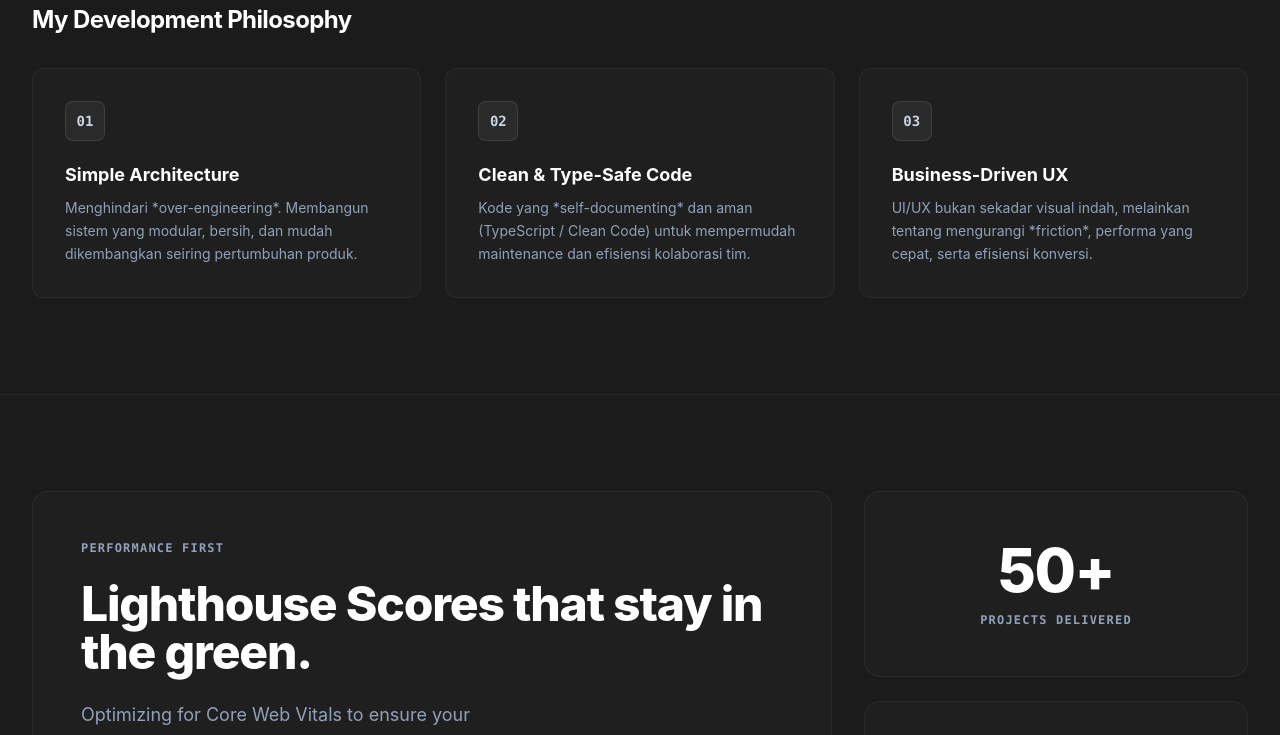
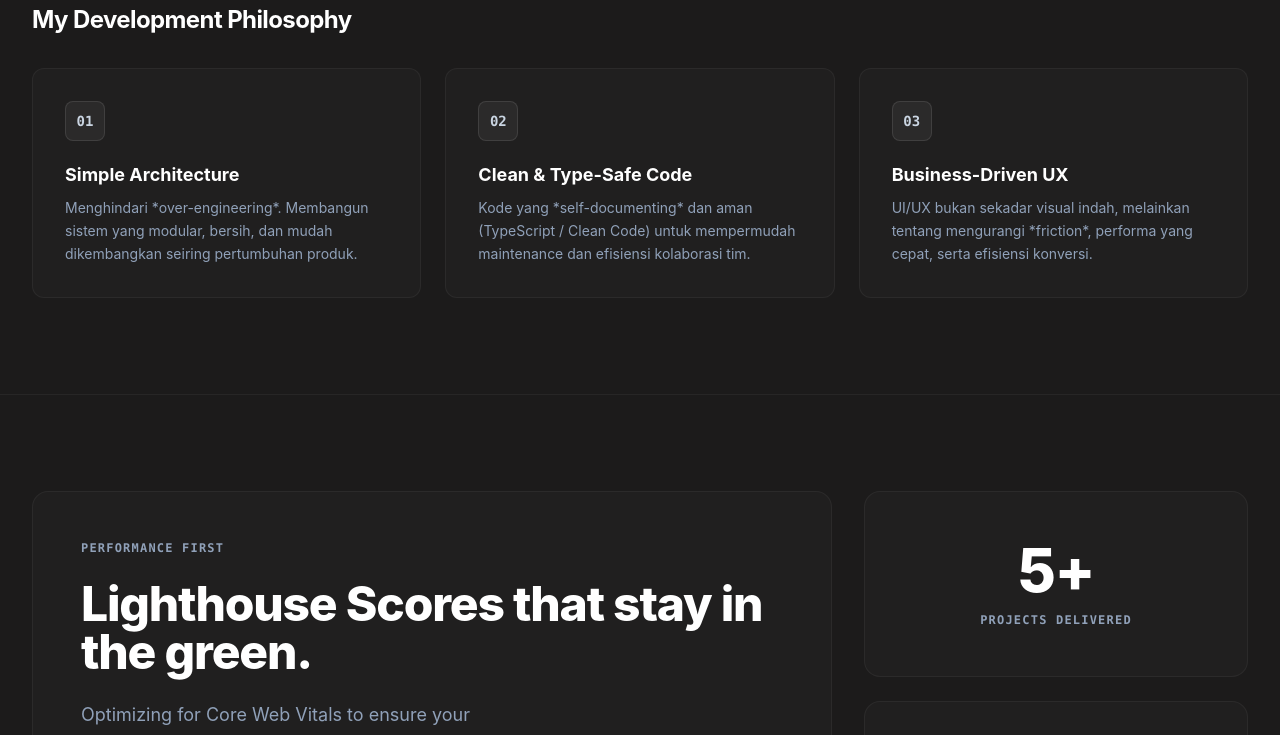
Before and after one commit to bahrulwd/widad-portfolio, a React (Vite) app: page / in a window 1280 px wide. Shown: the part 1825-2560 px from the top of the page. Built offline with nearby package versions, Linux system fonts and the light colour scheme.

Commit message:
fix: update Projects Delivered metric to 5+

```diff
--- a/src/components/sections/About.tsx
+++ b/src/components/sections/About.tsx
@@ -13,7 +13,7 @@ export const About: React.FC = () => {
           if (entry.isIntersecting && !hasAnimated) {
             setHasAnimated(true);
             let count = 0;
-            const target = 50;
+            const target = 5;
             const duration = 2000;
             const increment = target / (duration / 16);
             const timer = setInterval(() => {
--- a/src/components/sections/Hero.tsx
+++ b/src/components/sections/Hero.tsx
@@ -158,7 +158,7 @@ export const Hero: React.FC = () => {
           {/* Bento Stats / Metric Pills */}
           <div className="grid grid-cols-2 sm:grid-cols-4 gap-3 sm:gap-4 w-full max-w-3xl mb-12">
             {[
-              { label: "Projects Delivered", val: "50+" },
+              { label: "Projects Delivered", val: "5+" },
               { label: "Client Satisfaction", val: "99%" },
               { label: "Lighthouse Score", val: "100" },
               { label: "Response Time", val: "< 24h" },
--- a/src/data/config.ts
+++ b/src/data/config.ts
@@ -49,7 +49,7 @@ export const siteConfig: SiteConfig = {
     whatsapp: "https://wa.me/6282147967841?text=Halo%20Muhammad%20Bahrul%20Widad,%20saya%20ingin%20berkonsultasi%20mengenai%20proyek%20web",
   },
   stats: [
-    { label: "Projects Delivered", value: "50+", numericValue: 50 },
+    { label: "Projects Delivered", value: "5+", numericValue: 5 },
     { label: "Client Satisfaction", value: "99%", numericValue: 99 },
   ],
 };
```
